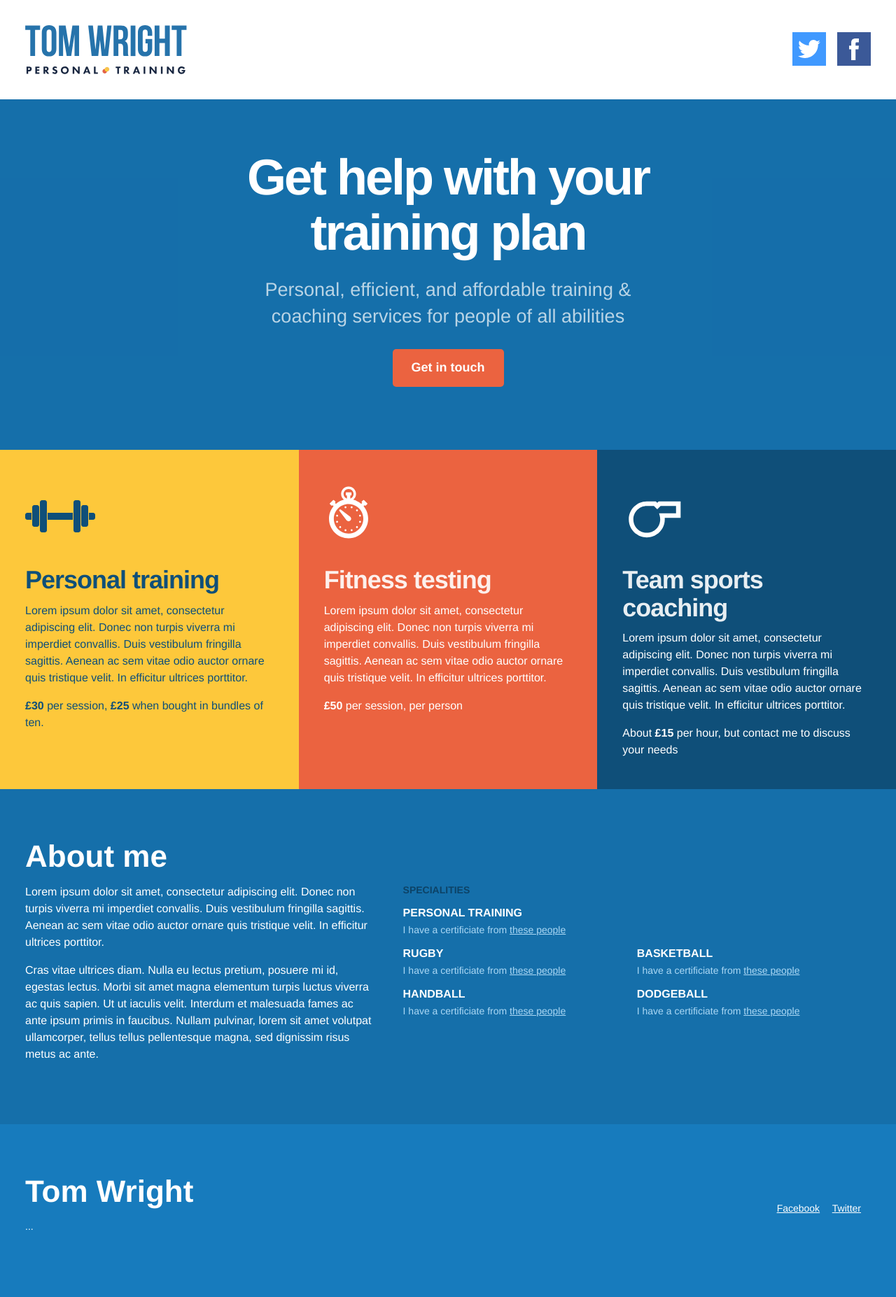
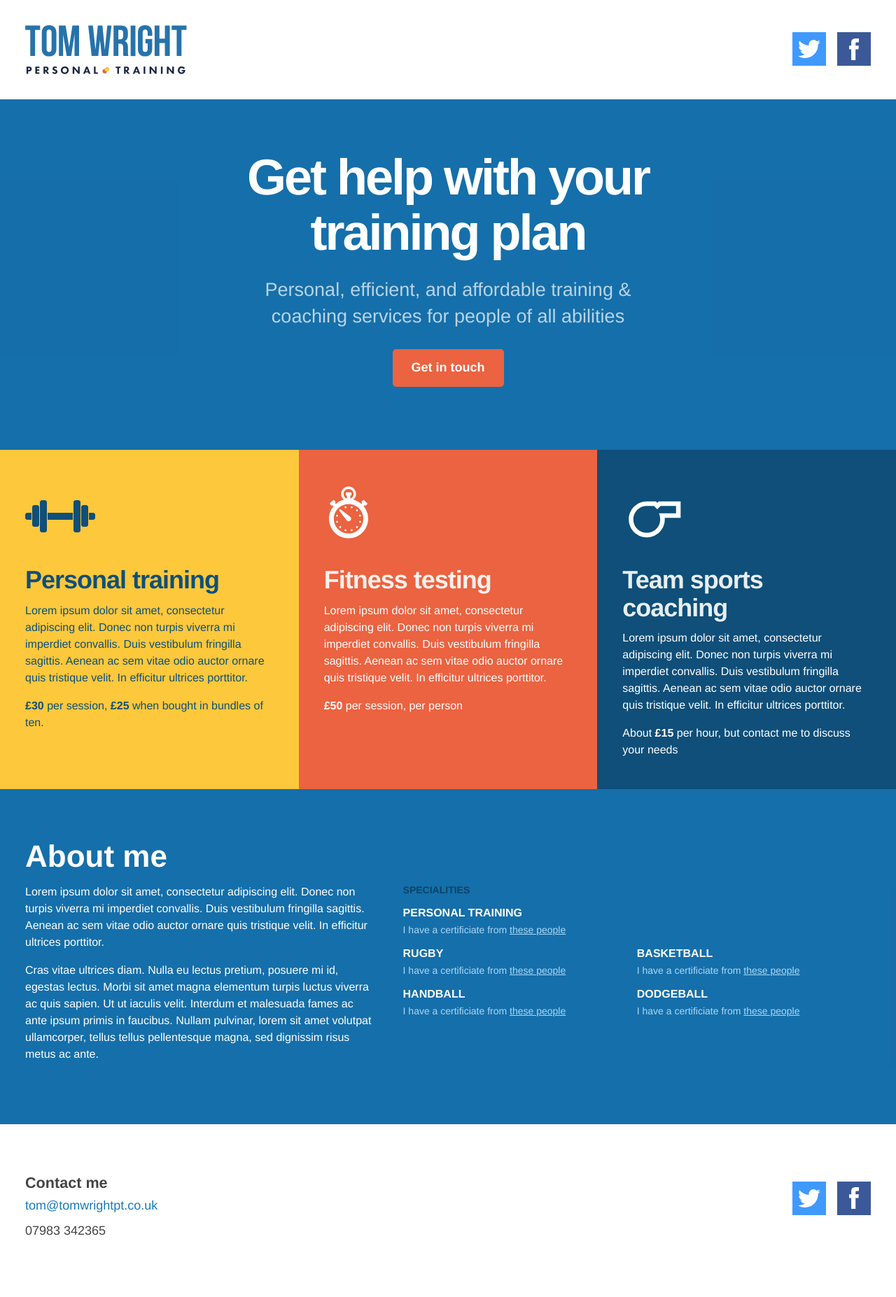
Before and after one commit to wrightmartin/tom-wright, a Jekyll site: the page built from index.html, in a window 1280 px wide. Shown: the whole page at 70% size. Built offline with Jekyll 4.4.1, drawn with Linux system fonts in a browser that asks for light colours; nearby versions of some CDN libraries.

Commit message:
add contact info and social to footer, generise social links code

```diff
--- a/_includes/footer.html
+++ b/_includes/footer.html
@@ -1,17 +1,17 @@
 <footer class="site-footer">
     <div class="container">
         <div class="column-five-twelfths">
-            <div class="footer__about">
-                <h2 class="tiny-logo">Tom Wright</h2>
-                <p>...</p>
+            <div class="footer__contact">
+                <h2>Contact me</h2>
+                <p><script type="text/javascript">eval(unescape("%72%74%75%6a%7a%36%30%3d%5b%27%25%37%34%25%36%66%25%36%64%27%2c%5b%27%25%37%35%25%36%62%27%2c%27%25%36%33%25%36%66%27%2c%27%25%37%34%25%36%66%25%36%64%25%37%37%25%37%32%25%36%39%25%36%37%25%36%38%25%37%34%25%37%30%25%37%34%27%5d%2e%72%65%76%65%72%73%65%28%29%2e%6a%6f%69%6e%28%27%2e%27%29%5d%2e%6a%6f%69%6e%28%27%40%27%29%3b%66%76%62%70%71%34%38%3d%75%6e%65%73%63%61%70%65%28%72%74%75%6a%7a%36%30%29%3b%64%6f%63%75%6d%65%6e%74%2e%77%72%69%74%65%28%66%76%62%70%71%34%38%2e%6c%69%6e%6b%28%27%6d%61%69%27%2b%27%6c%74%6f%3a%27%2b%72%74%75%6a%7a%36%30%29%29%3b"));</script>
+                </p>
+                <p>07983 342365</p>
             </div>
         </div>
         <div class="column-seven-twelfths">
-            <div class="footer__about">
-                <nav>
-                    <a href="{{ site.baseurl }}/about">Facebook</a>
-                    <a href="{{ site.baseurl }}/about">Twitter</a>
-                </nav>
+            <div class="site-footer__social site-social">
+                 <a href="http://twitter.com/tomwrightpt" class="social__link social__link--twitter">Twitter</a>
+            <a href="http://facebook.com/tomwrightpersonaltraining" class="social__link social__link--facebook">Facebook</a>
             </div>
         </div>
     </div>
--- a/_includes/header.html
+++ b/_includes/header.html
@@ -3,9 +3,9 @@
         <div class="site-header__logo">
             <a href="/"><h1>Tom Wright Personal Training</h1></a>
         </div>
-        <div class="site-header__social">
-            <a href="#" class="social__link social__link--twitter">Twitter</a>
-            <a href="#" class="social__link social__link--facebook">Facebook</a>
+        <div class="site-header__social site-social">
+            <a href="http://twitter.com/tomwrightpt" class="social__link social__link--twitter">Twitter</a>
+            <a href="http://facebook.com/tomwrightpersonaltraining" class="social__link social__link--facebook">Facebook</a>
         </div>
     </div>
 </header>
--- a/_sass/_site-footer.scss
+++ b/_sass/_site-footer.scss
@@ -1,38 +1,30 @@
 .site-footer {
     @extend %page-section;
     @include clearfix;
+    background-color: $colour_white;
+    color: #444;
     .container {
         @media (min-width: $medium_screen) {
             padding:  0 2em;
             position: relative;
         }
     }
-}
-
-.tiny-logo {
-
-}
-
-.footer__about {
-    p {
-        font-size: 0.777777778em;
-        line-height: 1.6em;
-    }
     a {
-        text-decoration: underline;
+        color: $colour_blue;
         &:hover,
         &:active,
         &:focus {
-            color:darken($colour_links, 10%);
+            text-decoration: underline;
         }
     }
-    nav {
-        position: relative;
-        top: 2.5em;
-        font-size: 0.777777778em;
-        text-align: right;
-        a {
-            margin-right: 1em;
-        }
+    h2 {
+        font-size: 1.2em;
+    }
+    p {
+        margin-bottom: 0.5em;
     }
 }
+
+div.site-footer__social {
+    text-align: left;
+}
--- a/_sass/_site-header.scss
+++ b/_sass/_site-header.scss
@@ -25,55 +25,3 @@
         margin: 1em 0 2em;
     }
 }
-
-.site-header__social {
-    text-align: center;
-    margin-top: 1em;
-    font-size: 0;
-    @media (min-width: $medium_screen) {
-        border: 0;
-        text-align: left;
-        position: absolute;
-        right: 36px;
-        top: 10px;
-    }
-}
-
-.social__link {
-    color: $colour_white;
-    display: inline-block;
-    @extend .image-replacement;
-    font-size: 14px;
-    width: 3em;
-    height: 3em;
-    font-weight: bold;
-    background-position: center;
-    background-size: 2em;
-    background-repeat: no-repeat;
-    @media (min-width: $medium_screen) {
-        font-size: 16px;
-        margin: 0 0 0 1em;
-    }
-}
-
-.social__link--twitter {
-    background-color: #4099ff;
-    background-image: url('../assets/img/twitter.svg');
-    &:hover,
-    &:active,
-    &:focus {
-        background-color: darken(#4099ff, 10%);
-    }
-
-}
-
-.social__link--facebook {
-    background-color: #3B5998;
-    background-image: url('../assets/img/facebook.svg');
-    background-size: 0.9em;
-    &:hover,
-    &:active,
-    &:focus {
-        background-color: darken(#3B5998, 10%);
-    }
-}
--- a/css/global.scss
+++ b/css/global.scss
@@ -295,3 +295,56 @@ tfoot {
     max-width: 36em;
     margin: 0 auto;
 }
+
+.site-social {
+    text-align: center;
+    margin-top: 1em;
+    font-size: 0;
+    @media (min-width: $medium_screen) {
+        border: 0;
+        text-align: left;
+        position: absolute;
+        right: 36px;
+        top: 10px;
+    }
+}
+
+.social__link {
+    color: $colour_white;
+    display: inline-block;
+    @extend .image-replacement;
+    font-size: 14px;
+    width: 3em;
+    height: 3em;
+    font-weight: bold;
+    background-position: center;
+    background-size: 2em;
+    background-repeat: no-repeat;
+    margin: 0 1em 0 0;
+    @media (min-width: $medium_screen) {
+        font-size: 16px;
+        margin: 0 0 0 1em;
+    }
+}
+
+.social__link--twitter {
+    background-color: #4099ff;
+    background-image: url('../assets/img/twitter.svg');
+    &:hover,
+    &:active,
+    &:focus {
+        background-color: darken(#4099ff, 10%);
+    }
+
+}
+
+.social__link--facebook {
+    background-color: #3B5998;
+    background-image: url('../assets/img/facebook.svg');
+    background-size: 0.9em;
+    &:hover,
+    &:active,
+    &:focus {
+        background-color: darken(#3B5998, 10%);
+    }
+}
```
